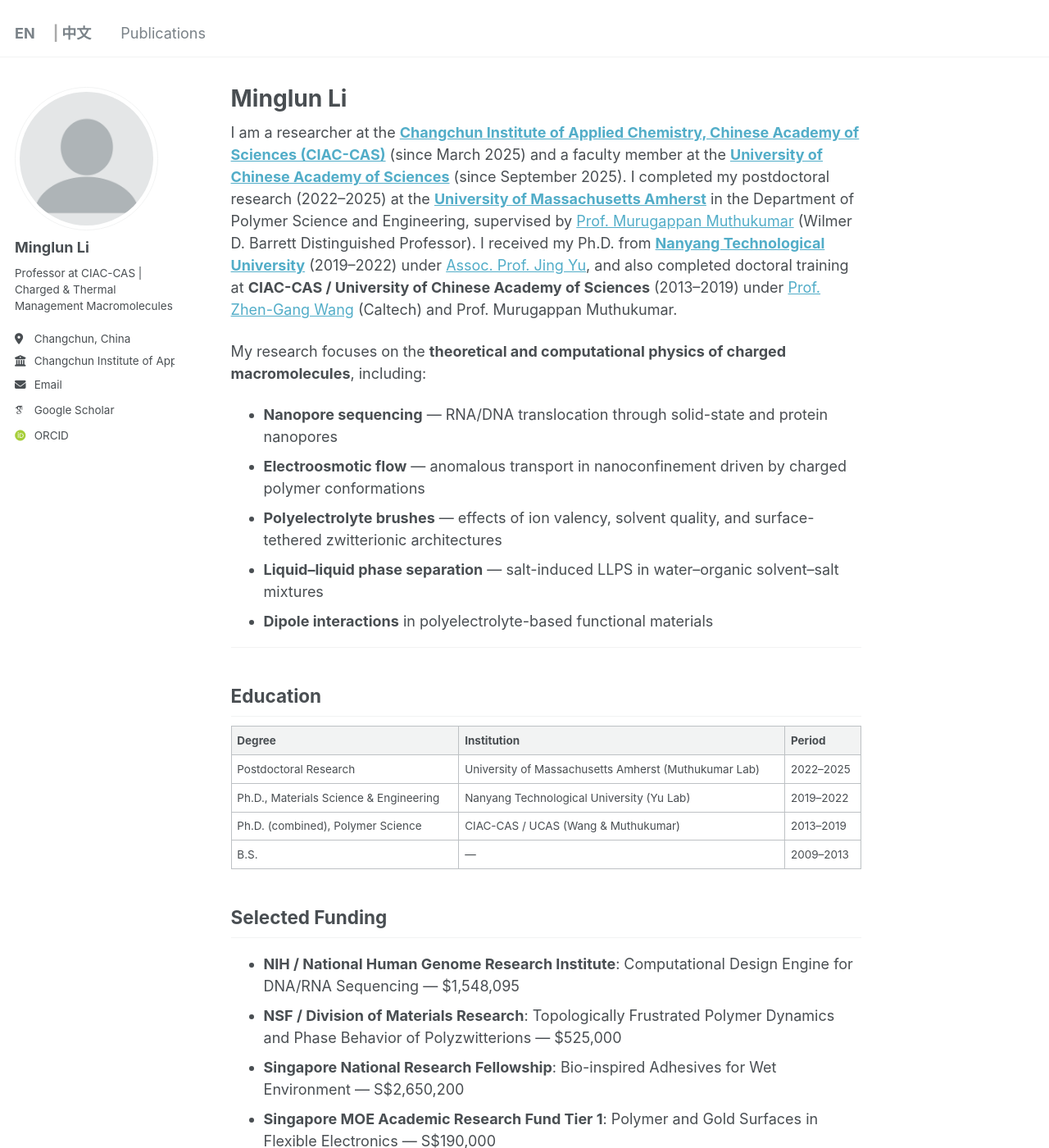
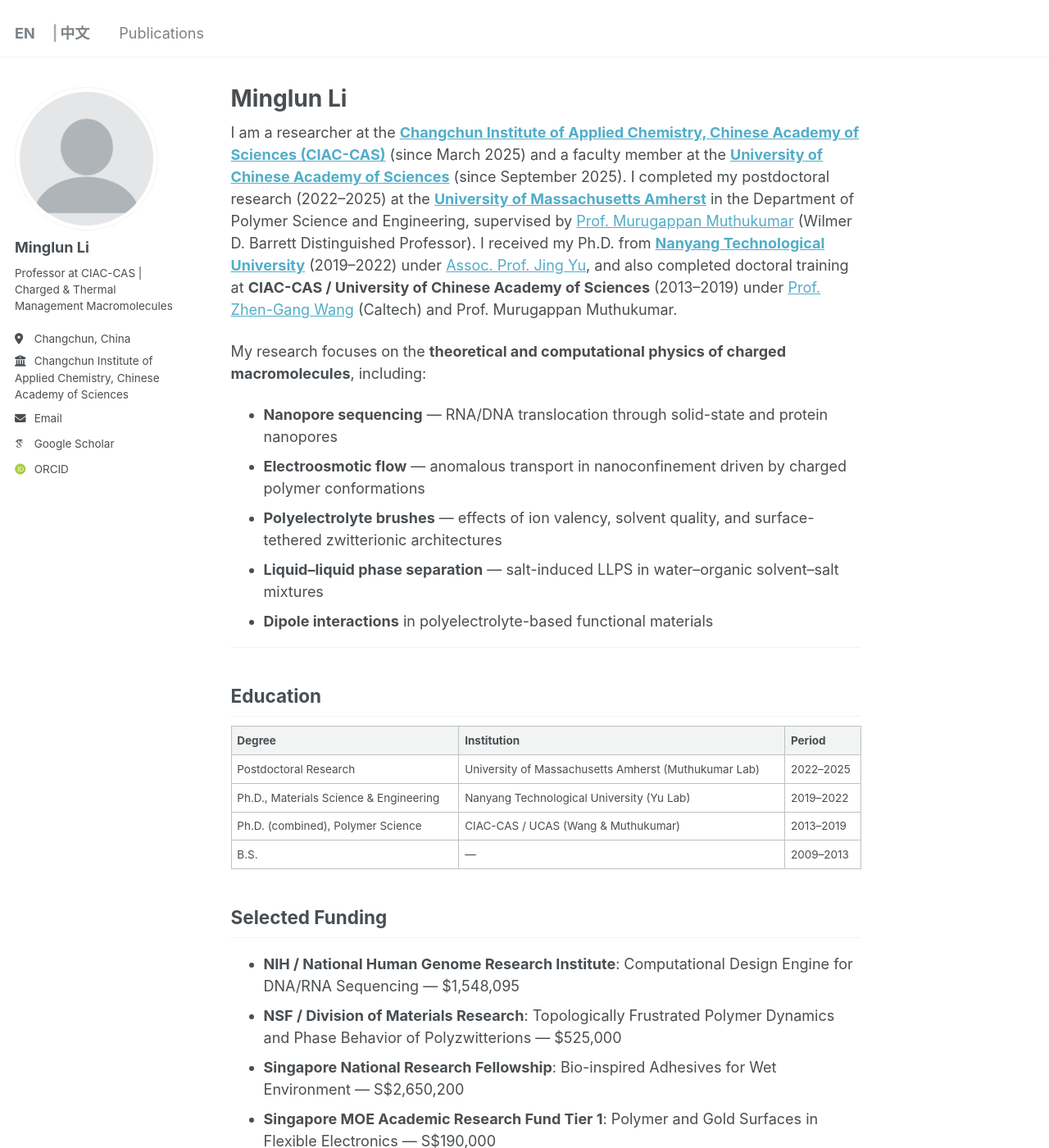
Before and after one commit to LiChargedMacromolecules/lichargedmacromolecules.github.io, a Jekyll site: the page built from _pages/about.md, in a window 1280 px wide and 1400 px high. Shown: the whole window at 82% size. Built offline with Jekyll 4.4.1, drawn with Linux system fonts in a browser that asks for light colours; some web fonts are replaced.

Commit message:
Fix employer text wrapping and EN|中文 switcher spacing

```diff
--- a/_includes/masthead.html
+++ b/_includes/masthead.html
@@ -11,7 +11,7 @@
       <nav id="site-nav" class="greedy-nav">
         <button><div class="navicon"></div></button>
         <ul class="visible-links">
-          <li class="masthead__menu-item masthead__menu-item--lg" style="display:inline-flex;align-items:center;gap:4px;"><a href="{{ base_path }}/">EN</a><span style="color:#aaa;">|</span><a href="{{ base_path }}/cn/">中文</a></li>
+          <li class="masthead__menu-item masthead__menu-item--lg" style="display:inline-flex;align-items:center;"><a href="{{ base_path }}/">EN</a><span style="color:#aaa;padding:0 3px;">|</span><a href="{{ base_path }}/cn/">中文</a></li>
           {% if is_cn %}
             {% assign nav_links = site.data.navigation.main_cn %}
           {% else %}
--- a/_sass/_sidebar.scss
+++ b/_sass/_sidebar.scss
@@ -240,7 +240,8 @@
   }
 
   li {
-    white-space: nowrap;
+    white-space: normal;
+    word-break: break-word;
   }
 
   a {
```
